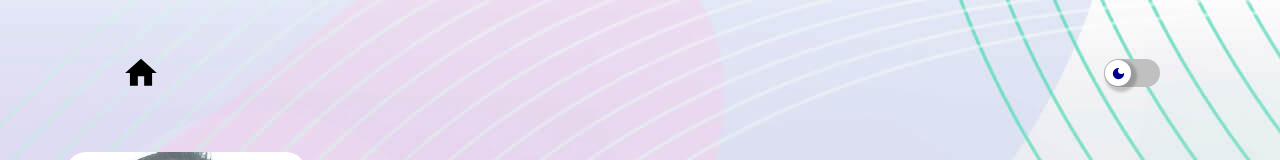
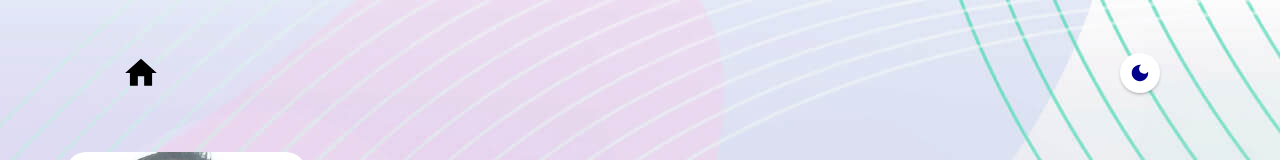
Before and after one commit to marcusviniciusmo/My_Portfolio__, a React (Vite) app in the folder frontend/: page / in a window 1280 px wide. Shown: the top 160 px of the page. Built offline with nearby package versions, Linux system fonts and the light colour scheme.

Commit message:
ThemeSwitcher component (Code Review)

```diff
--- a/frontend/package.json
+++ b/frontend/package.json
@@ -18,7 +18,6 @@
     "react": "^18.2.0",
     "react-dom": "^18.2.0",
     "react-router-dom": "^6.23.1",
-    "react-switch": "^7.0.0",
     "react-toastify": "^10.0.5",
     "styled-components": "^6.1.11"
   },
--- a/frontend/src/components/ThemeSwitcher/index.tsx
+++ b/frontend/src/components/ThemeSwitcher/index.tsx
@@ -1,58 +1,20 @@
-import Switch from 'react-switch';
 import { useContext } from 'react';
 import { LightMode, DarkMode } from '@mui/icons-material';
+
 import { ThemeContext } from '../../context/ThemeContext';
-import { IconContainer } from './styles';
 
-interface ThemeSwitcherProps {
-  onColor: string;
-  offColor: string;
-  onHandleColor: string;
-  offHandleColor: string;
-  shadowLight: string;
-  shadowDark: string;
-  activeBoxShadow: string;
-}
+import { ThemeSwitcherContainer } from './styles';
 
 export function ThemeSwitcher() {
   const { theme, toggleTheme } = useContext(ThemeContext);
 
-  const themeSwitcherColors: ThemeSwitcherProps = {
-    onColor: '#3A3A3C',
-    offColor: '#C0C0C0',
-    onHandleColor: '#FFFFFF',
-    offHandleColor: '#FFFFFF',
-    shadowLight: '3px 3px 3px 3px rgba(0, 0, 0, 0.2)',
-    shadowDark: '3px 3px 3px 3px rgba(255, 255, 255, 0.2)',
-    activeBoxShadow: '3px 3px 3px 3px rgba(0, 0, 0, 0.3)',
-  };
-
   return (
-    <Switch
-      onChange={toggleTheme}
-      checked={theme.title === 'Dark'}
-      checkedIcon={false}
-      uncheckedIcon={false}
-      onColor={themeSwitcherColors.onColor}
-      offColor={themeSwitcherColors.offColor}
-      onHandleColor={themeSwitcherColors.onHandleColor}
-      offHandleColor={themeSwitcherColors.offHandleColor}
-      activeBoxShadow={themeSwitcherColors.activeBoxShadow}
-      boxShadow={
-        theme.title === 'Light'
-          ? themeSwitcherColors.shadowLight
-          : themeSwitcherColors.shadowDark
-      }
-      checkedHandleIcon={
-        <IconContainer>
-          <LightMode />
-        </IconContainer>
-      }
-      uncheckedHandleIcon={
-        <IconContainer>
-          <DarkMode />
-        </IconContainer>
-      }
-    />
+    <ThemeSwitcherContainer onClick={toggleTheme}>
+      {theme.title === 'Light' ? (
+        <DarkMode fontSize="large" />
+      ) : (
+        <LightMode fontSize="large" />
+      )}
+    </ThemeSwitcherContainer>
   );
 }
--- a/frontend/src/components/ThemeSwitcher/styles.ts
+++ b/frontend/src/components/ThemeSwitcher/styles.ts
@@ -1,11 +1,21 @@
 import styled from 'styled-components';
+import { setBackgroundGradient } from '../../utils/Functions';
 
-export const IconContainer = styled.div`
+export const ThemeSwitcherContainer = styled.div`
   color: ${({ theme }) =>
     theme.title === 'Light' ? 'var(--colorIconDark)' : 'var(--colorIconLight)'};
-  width: 100%;
-  height: 100%;
+  background: var(--backgroundWhite);
+  box-shadow: var(--boxShadow);
+  width: 4rem;
+  height: 4rem;
+  border-radius: 50%;
   display: flex;
   align-items: center;
   justify-content: center;
+  cursor: pointer;
+
+  &:hover {
+    ${setBackgroundGradient()};
+    color: var(--textWhite);
+  }
 `;
--- a/frontend/src/dependencies/dependencies.ts
+++ b/frontend/src/dependencies/dependencies.ts
@@ -18,10 +18,6 @@
     npm i react-router-dom
   }
 
-  ### - REACT SWITCH {
-    npm i react-switch
-  }
-
   ### - STYLED COMPONENTS {
     npm i styled-components
   }
--- a/frontend/src/styles/global.ts
+++ b/frontend/src/styles/global.ts
@@ -8,6 +8,7 @@ export const borderColors = [
 
 export const GlobalStyle = createGlobalStyle`
   :root {
+    --backgroundWhite: #FFFFFF;
     --textWhite: #FFFFFF;
 
     /** DELETE */
```
Also changed, not shown: 1 other file (tests, documents, lock files or other folders).
